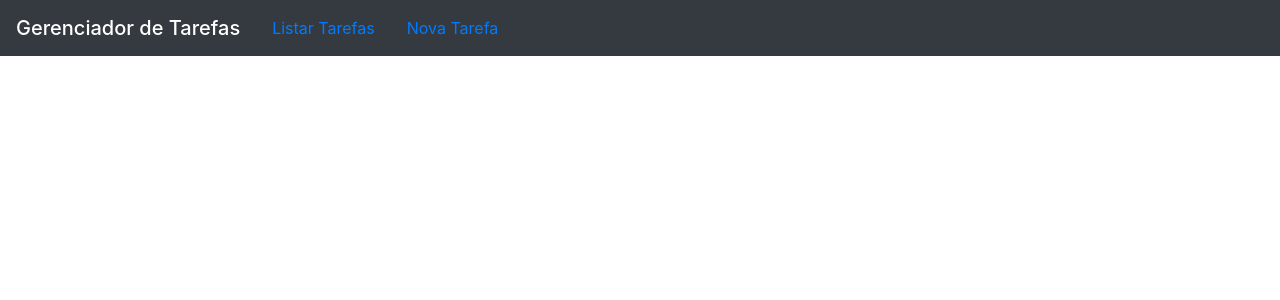
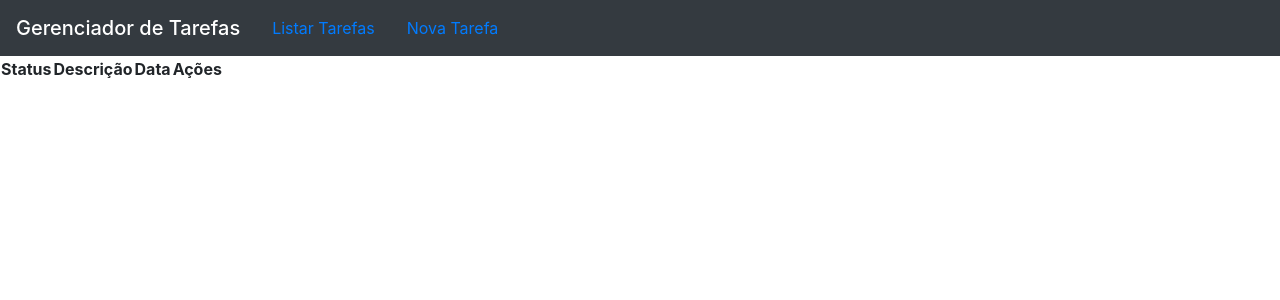
Before and after one commit to jopaulo666/gerenciador-tarefas-frontend, a React (Create React App) app: page / in a window 1280 px wide. Shown: the top 300 px of the page. Built offline with nearby package versions, Linux system fonts and the light colour scheme.

Commit message:
Criando a tabela com a listagem das tarefas

```diff
--- a/src/App.js
+++ b/src/App.js
@@ -1,6 +1,7 @@
 import React, { Component } from 'react';
 import NavBar from './components/NavBar';
 import { BrowserRouter } from 'react-router-dom';
+import TaskListTable from './components/TaskListTable';
 
 class App extends Component {
   //constructor(props){
@@ -12,6 +13,7 @@ class App extends Component {
       <BrowserRouter>
         <div className="App">
           <NavBar />
+          <TaskListTable/>
         </div>
       </BrowserRouter>
     );
--- /dev/null
+++ b/src/components/TaskListTable.js
@@ -0,0 +1,39 @@
+import React, { Component } from 'react';
+
+class TaskListTable extends Component {
+    render() {
+        return (
+            <table>
+                <TableHeader/>
+                <TableBody/>
+            </table>
+        );
+    }
+}
+
+const TableHeader = () => {
+    return (
+        <thead>
+            <tr>
+                <th>Status</th>
+                <th>Descrição</th>
+                <th>Data</th>
+                <th>Ações</th>
+            </tr>
+        </thead>
+    )
+}
+
+const TableBody = () => {
+    return (
+        <tr>
+            <td></td>
+            <td></td>
+            <td></td>
+            <td></td>
+            <td></td>
+        </tr>
+    )
+}
+
+export default TaskListTable;
```
Also changed, not shown: src/api/TaskService.js (added, +15 -0 lines).
